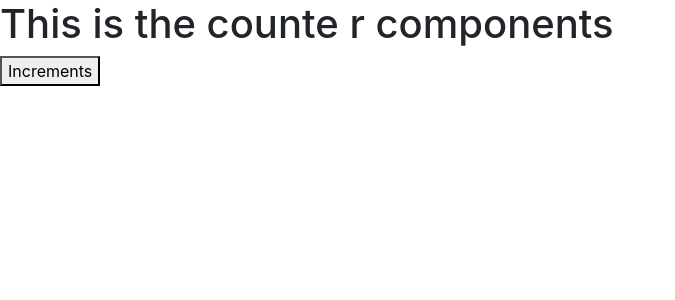
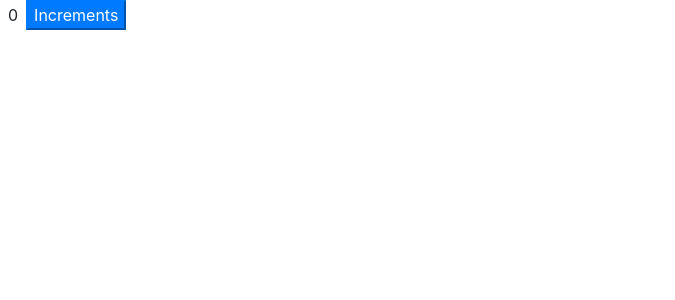
Before and after one commit to masud001/react-practice, a React (Create React App) app: page / in a window 1280 px wide. Shown: the top 300 px of the page, without its empty margins (0-675 px from the left). Built offline with nearby package versions, Linux system fonts and the light colour scheme.

Commit message:
successfully finish leasson 26.. tomorrow i will work through lessone 27...

```diff
--- a/src/components/Counter.jsx
+++ b/src/components/Counter.jsx
@@ -1,12 +1,14 @@
 import React, { Component } from 'react'
 
 class Counter extends Component {
-
+    state = {
+        count: 0
+    }
     render() {
         return (
             <React.Fragment>
-                <h1>This is the counte    r components</h1>
-                <button>Increments</button>
+                <span className="mx-2 my-3">{this.state.count}</span>
+                <button className="btn-primary">Increments</button>
             </React.Fragment>
         );
     }
```
